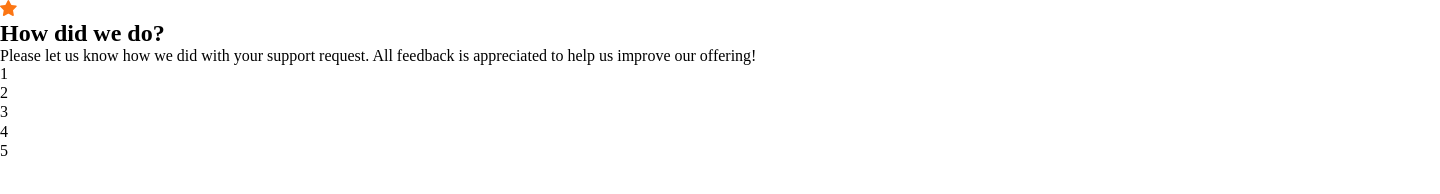
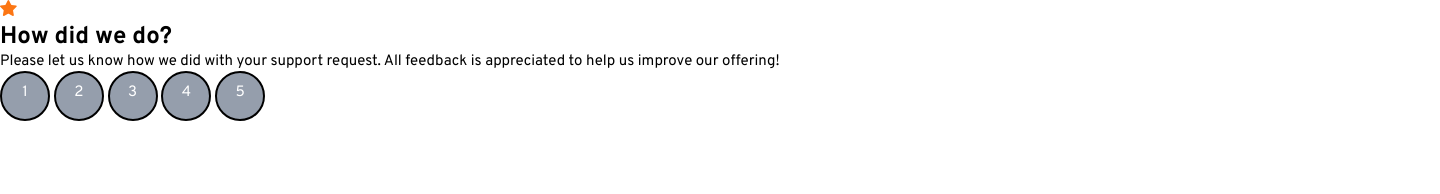
Before and after one commit to nakna2k/Interactive-rating-component-page, a plain HTML site: page index.html in a window 1280 px wide. Shown: the whole page, 1440 px wide, since content can reach past the window. Drawn offline with Linux system fonts and the light colour scheme.

Commit message:
adding-inputs

```diff
--- a/index.html
+++ b/index.html
@@ -20,16 +20,20 @@
       </div>
       <div class="formBox">
         <div class="FormWrapper">
-        <form action="">
-          <option value="1">1</option>
-          <option value="2">2</option>
-          <option value="1">3</option>
-          <option value="1">4</option>
-          <option value="1">5</option>
+          <input type="radio" name="rating" id="OneStar">
+          <label for="OneStar"><p class = "text">1</p></label>
+          <input type="radio" name="rating" id="TwoStar">
+          <label for="TwoStar"><p class = "text">2</p></label>
+          <input type="radio" name="rating" id="ThreeStar">
+          <label for="ThreeStar"><p class = "text">3</p></label>
+          <input type="radio" name="rating" id="FourStar">
+          <label for="FourStar"><p class = "text">4</p></label>
+          <input type="radio" name="rating" id="FiveStar">
+          <label for="FiveStar"><p class = "text">5</p></label>
 
 
-        </form>
-      </div>
+
+        </div>
 
       </div>
       </section>
--- a/style.css
+++ b/style.css
@@ -1,9 +1,49 @@
+@import url('https://fonts.googleapis.com/css2?family=Overpass:wght@400;700&display=swap');
+
+
+:root{
+    --PrimaryColorMain: hsl(25, 97%, 53%);
+    --PrimaryColorNeutral: hsl(0, 0%, 100%);
+    --SecondaryColorNeutral: hsl(217, 12%, 63%);
+    --MediumGrey: hsl(216, 12%, 54%);
+    --darkBlue: hsl(213, 19%, 18%);
+    --VeryDarkBlue: hsl(216, 12%, 8%);
+}
+
+
 *{
     padding: 0px;
     margin: 0px;
     box-sizing: border-box;
 }
-.formBox > input{
-    border-radius: 20px;
-    border-style: none;
+body{
+    font-family: 'Overpass',sans-serif;
+    width: 1440px;
 }
+p{
+    font-size: 15px;
+}
+
+
+.FormWrapper label{
+    display: inline-block;
+    border: 2px solid black;
+    border-radius: 30px;
+    width: 50px;
+    height: 50px;
+    text-align: center;
+    background-color: var(--SecondaryColorNeutral);
+}
+.FormWrapper input[type = "radio"]{
+    display: none;
+}
+
+.FormWrapper input[type = "radio"]:checked + label{
+    border: solid 2px green;
+}
+.text{
+    text-align: center;
+    line-height: 40px;
+    color: var(--PrimaryColorNeutral);
+
+}
```
